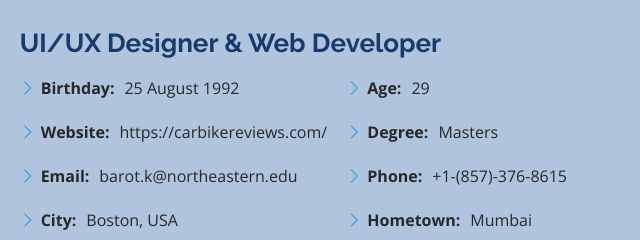
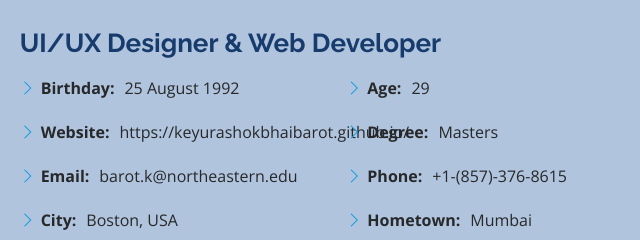
Before and after one commit to KeyurAshokbhaiBarot/keyurashokbhaibarot.github.io, a plain HTML site: page index.html in a window 1280 px wide. Shown: the part 940-1180 px from the top of the page, 619-1259 px from the left. Drawn offline with nearby package versions, Linux system fonts and the light colour scheme.

Commit message:
Changes to index.html

```diff
--- a/index.html
+++ b/index.html
@@ -99,7 +99,7 @@
                 <ul>
                   <li><i class="bi bi-chevron-right"></i> <strong>Birthday:</strong> <span>25 August 1992</span></li>
                   <li><i class="bi bi-chevron-right"></i> <strong>Website:</strong>
-                    <span>https://carbikereviews.com/</span></li>
+                    <span>https://keyurashokbhaibarot.github.io/</span></li>
                   <li><i class="bi bi-chevron-right"></i> <strong>Email:</strong>
                     <span>barot.k@northeastern.edu</span></li>
                   <li><i class="bi bi-chevron-right"></i> <strong>City:</strong> <span>Boston, USA</span></li>
```
